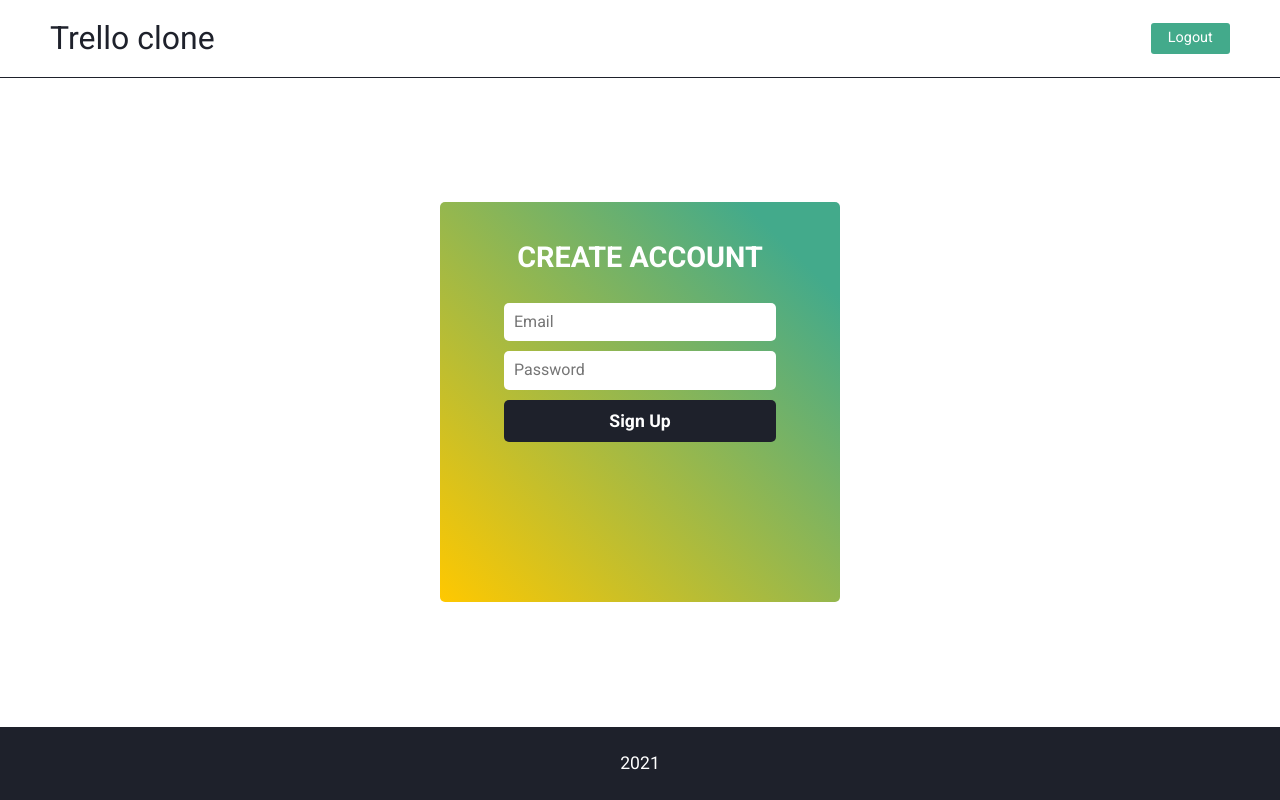
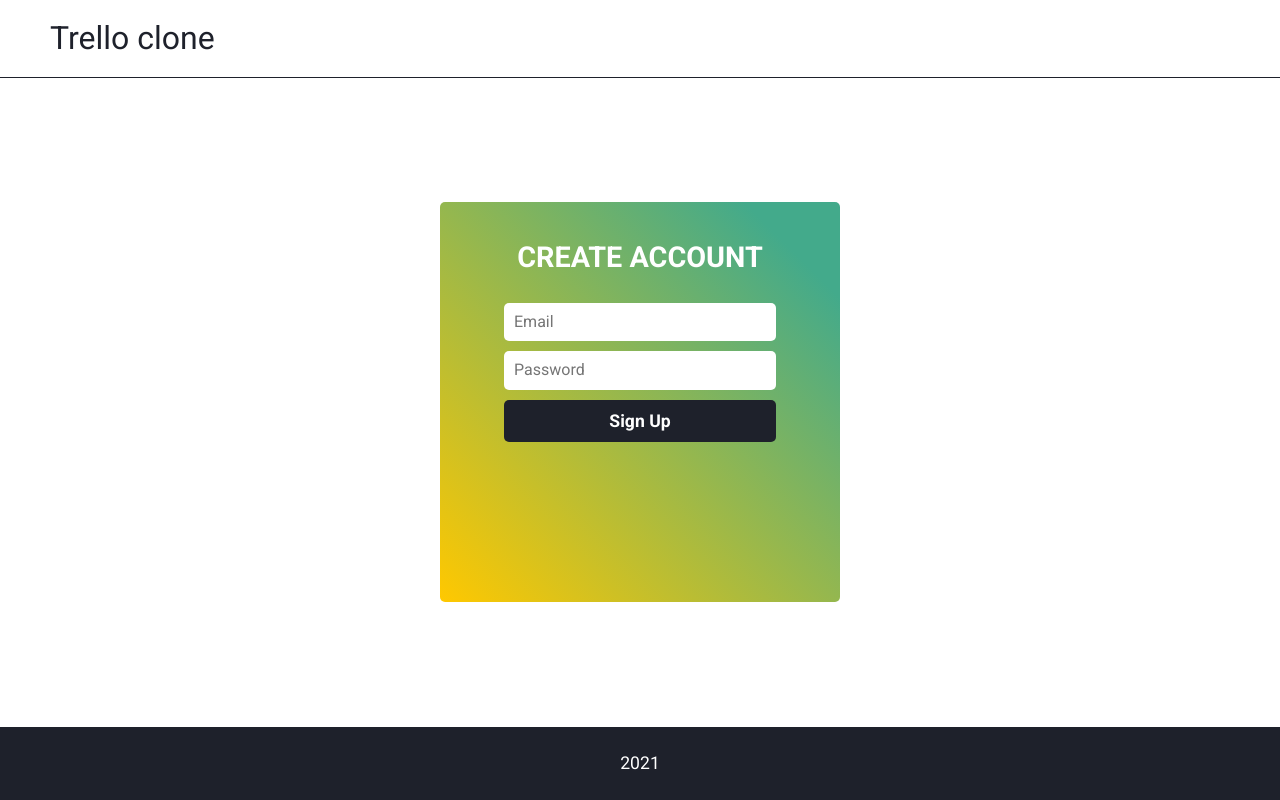
Before and after one commit to KiraBurova/trello-clone, a React (Create React App) app: page / in a window 1280 px wide. Built offline with nearby package versions, Linux system fonts and the light colour scheme; no server answers.

Commit message:
added check to show or hide logout button

```diff
--- a/src/components/Header/index.js
+++ b/src/components/Header/index.js
@@ -1,12 +1,15 @@
 import React from 'react';
 import { useHistory } from 'react-router-dom';
 
+import useAuth from '../../hooks/useAuth';
 import { logOut } from '../../api/firebase';
 import { ROUTES } from '../../constants';
+
 import { Base, Logo, LogoutButton } from './styles/header';
 
 const Header = () => {
   const history = useHistory();
+  const { user } = useAuth();
 
   const handleLogOut = () => {
     logOut().then(() => history.push(ROUTES.SIGNIN));
@@ -15,7 +18,7 @@ const Header = () => {
   return (
     <Base>
       <Logo to='/'>Trello clone</Logo>
-      <LogoutButton onClick={handleLogOut}>Logout</LogoutButton>
+      {user && <LogoutButton onClick={handleLogOut}>Logout</LogoutButton>}
     </Base>
   );
 };
--- a/src/screens/SignIn/index.js
+++ b/src/screens/SignIn/index.js
@@ -14,7 +14,7 @@ const SignInScreen = () => {
 
   const signInUser = (data) => {
     signIn(data)
-      .then(() => history.push(ROUTES.DASHBOARD))
+      .then(() => history.push(ROUTES.BOARDS))
       .catch((error) => setError(error));
   };
 
```
Also changed, not shown: 1 other file (tests, documents, lock files or other folders).
